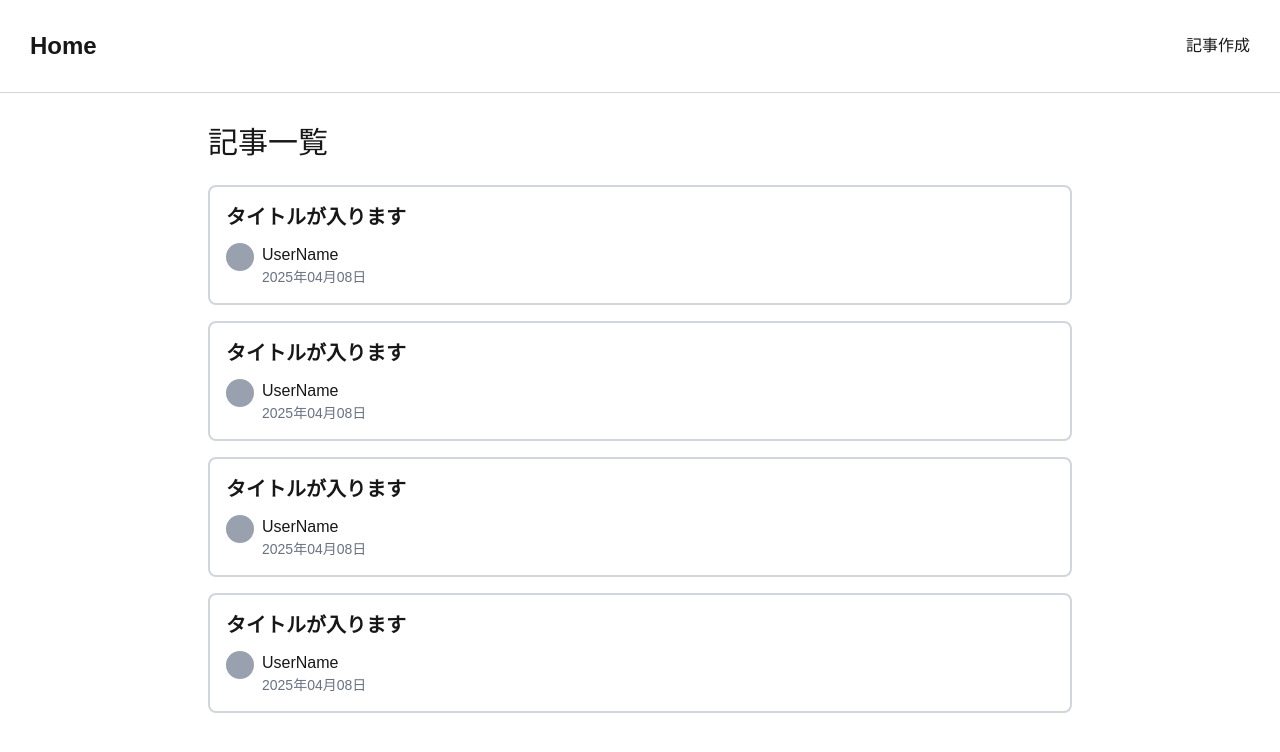
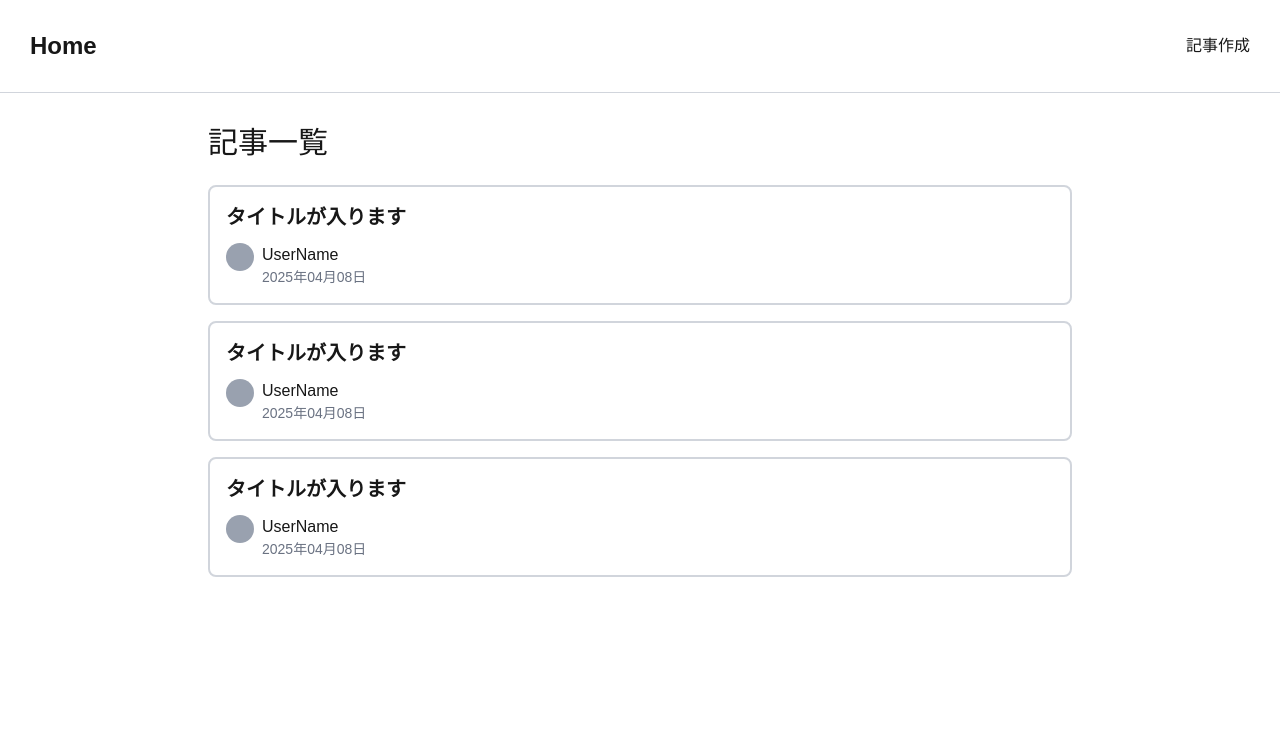
Before and after one commit to la-lala8701/my-blog, a Next.js app: page / in a window 1280 px wide. Shown: the top 752 px of the page. Built offline with nearby package versions, Linux system fonts and the light colour scheme.

Commit message:
✨ Postsコンポーネントを修正し、postDataを使用して記事一覧を動的に表示

```diff
--- a/app/components/Posts.tsx
+++ b/app/components/Posts.tsx
@@ -1,16 +1,15 @@
-import Link from "next/link";
+import { postData } from "../utils/placeholder-data";
 import { PostsItem } from "./PostsItem";
 
 export const Posts = () => {
   return (
-    <div>
+    <section>
       <h2 className="text-3xl pb-6">記事一覧</h2>
       <div className="grid grid-cols-1 gap-4">
-        <PostsItem />
-        <PostsItem />
-        <PostsItem />
-        <PostsItem />
+        {postData.map((post) => (
+          <PostsItem key={post.id} {...post} />
+        ))}
       </div>
-    </div>
+    </section>
   );
 };
```
